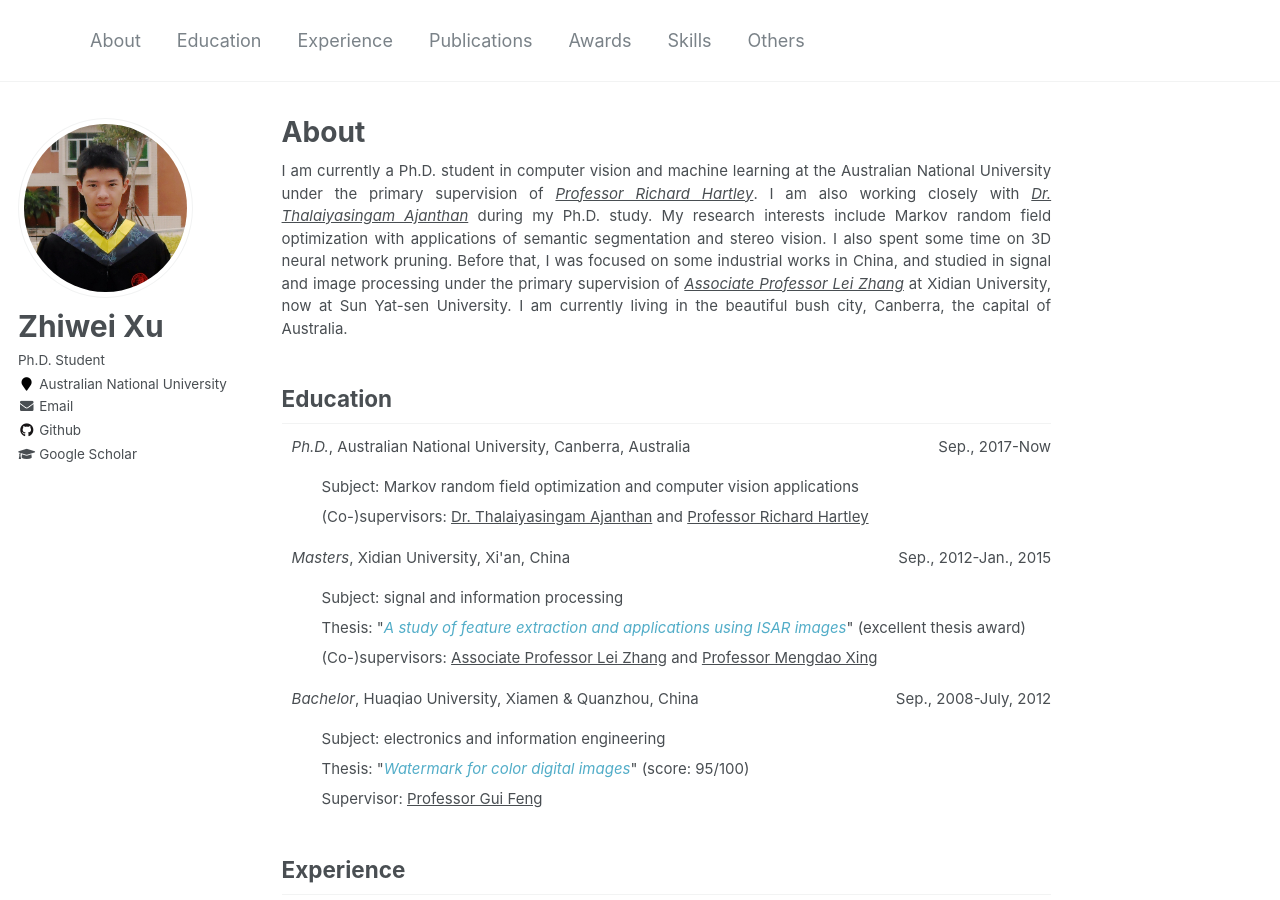
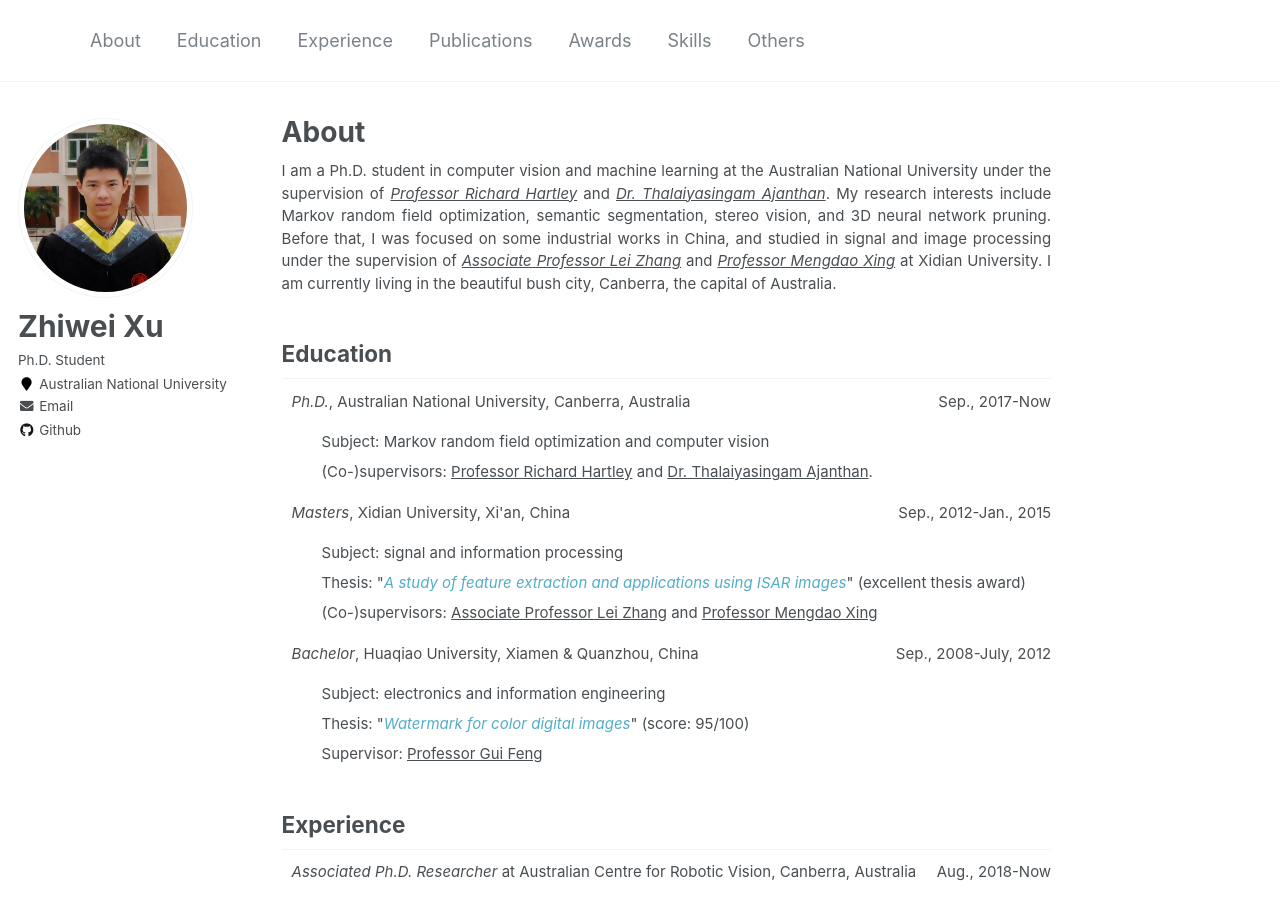
Before and after one commit to zwxu064/zwxu064.github.io, a Jekyll site: the page built from _pages/about.html, in a window 1280 px wide and 900 px high. Built offline with Jekyll 4.4.1, drawn with Linux system fonts in a browser that asks for light colours.

Commit message:
Changing profile

```diff
--- a/_config.yml
+++ b/_config.yml
@@ -86,9 +86,9 @@ author:
   location         : "Australian National University"
   employer         :
   pubmed           :
-  googlescholar    : "https://scholar.google.com/citations?user=jFZrrs0AAAAJ&hl=en&authuser=1"
+  googlescholar    :
   email            : zhiwei.xu{at}anu.edu.au
-  researchgate     :  # example: "https://www.researchgate.net/profile/yourprofile"
+  researchgate     : # example: "https://www.researchgate.net/profile/yourprofile"
   uri              :
   bitbucket        :
   codepen          :
--- a/_pages/about.html
+++ b/_pages/about.html
@@ -8,15 +8,15 @@ redirect_from:
   - /about.md
 ---
 
-<p> I am currently a Ph.D. student in computer vision and machine learning at the Australian National University under the primary supervision of <a style="color: inherit; text-decoration: underline;" href="http://users.cecs.anu.edu.au/~hartley/" target="_blank"><i>Professor Richard Hartley</i></a>. I am also working closely with <a style="color: inherit; text-decoration: underline;" href="https://tajanthan.github.io/" target="_blank"><i>Dr. Thalaiyasingam Ajanthan</i></a> during my Ph.D. study. My research interests include Markov random field optimization with applications of semantic segmentation and stereo vision. I also spent some time on 3D neural network pruning. Before that, I was focused on some industrial works in China, and studied in signal and image processing under the primary supervision of <a style="color: inherit; text-decoration: underline;" href="https://web.xidian.edu.cn/zhanglei/" target="_blank"><i>Associate Professor Lei Zhang</i></a> at Xidian University, now at Sun Yat-sen University. I am currently living in the beautiful bush city, Canberra, the capital of Australia.</p>
+<p> I am a Ph.D. student in computer vision and machine learning at the Australian National University under the supervision of <a style="color: inherit; text-decoration: underline;" href="http://users.cecs.anu.edu.au/~hartley/" target="_blank"><i>Professor Richard Hartley</i></a> and <a style="color: inherit; text-decoration: underline;" href="https://tajanthan.github.io/" target="_blank"><i>Dr. Thalaiyasingam Ajanthan</i></a>. My research interests include Markov random field optimization, semantic segmentation, stereo vision, and 3D neural network pruning. Before that, I was focused on some industrial works in China, and studied in signal and image processing under the supervision of <a style="color: inherit; text-decoration: underline;" href="https://web.xidian.edu.cn/zhanglei/" target="_blank"><i>Associate Professor Lei Zhang</i></a> and  <a style="color: inherit; text-decoration: underline;" href="https://web.xidian.edu.cn/mdxing/" target="_blank"><i>Professor Mengdao Xing</i></a> at Xidian University. I am currently living in the beautiful bush city, Canberra, the capital of Australia.</p>
 
 <h2 id="education">Education</h2>
 <div class="alignlefttab"><i>Ph.D.</i>, Australian National University, Canberra, Australia</div>
 <div class="alignright">Sep., 2017-Now</div>
 <div style="clear: both;"></div>
 <ul style="list-style-type:none;">
-  <li>Subject: Markov random field optimization and computer vision applications
-  <li>(Co-)supervisors: <a style="color: inherit; text-decoration: underline;" href="https://tajanthan.github.io/" target="_blank">Dr. Thalaiyasingam Ajanthan</a> and <a style="color: inherit; text-decoration: underline;"  href="http://users.cecs.anu.edu.au/~hartley/" target="_blank">Professor Richard Hartley</a>
+  <li>Subject: Markov random field optimization and computer vision
+  <li>(Co-)supervisors: <a style="color: inherit; text-decoration: underline;"  href="http://users.cecs.anu.edu.au/~hartley/" target="_blank">Professor Richard Hartley</a> and <a style="color: inherit; text-decoration: underline;" href="https://tajanthan.github.io/" target="_blank">Dr. Thalaiyasingam Ajanthan</a>.
 </ul>
 
 <div class="alignlefttab"><i>Masters</i>, Xidian University, Xi'an, China</div>
@@ -94,7 +94,7 @@ redirect_from:
   <li><div>RANP: resource aware neuron pruning at initialization for 3D CNNs</div>
       <div><strong>Zhiwei Xu</strong>, Thalaiyasingam Ajanthan, Vibhav Vineet, and Richard Hartley</div>
       <div><i>8th International Conference on 3D Vision</i>, Virtual Fukuoka, Japan, 2020 (<i style="color:red">Oral</i>)</div>
-      <div>[<a href="./files/RANP.pdf" target="_blank">paper</a>][<a href="https://arxiv.org/abs/2010.02488" target="_blank">arXiv</a>][<a href="https://www.youtube.com/watch?v=KadydhOJnBE&t=71s" target="_blank">teaser video</a>][<a href="https://3dv20vconf.cvg.ait.kyushu-u.ac.jp/poster_281.html" target="_blank">full video</a>][<a href="https://bn1302files.storage.live.com/y4mWIjIxN9_5CKv26bp4qUefzUNf0gCtJp_7g5OwkXe9JoVyKO-AvkGHnkp4oH4DXiJOsjwvjOl5Fy55eF4umP-BPDw6IRqEDrdL-eLQF9P1EJJM6XrWsbHECHTMb_85DMCIappEaVgmkQIIIUbfQiKp7utp_IWM9nR_KtYul_c8zfj5lYkyPG-9mGz-hml-Nbh?width=10368&height=6912&cropmode=none" target="_blank">poster</a>][<a href="https://github.com/zwxu064/RANP.git" target="_blank">code</a>](<a href="./files/3DV2020_best_student_paper.pdf" target="_blank" style="color:#FF0000;"><i>Best Student Paper Award</i></a>)</div>
+      <div>[<a href="./files/RANP.pdf" target="_blank">paper</a>][<a href="https://arxiv.org/abs/2010.02488" target="_blank">arXiv</a>][<a href="https://www.youtube.com/watch?v=KadydhOJnBE&t=71s" target="_blank">teaser video</a>][<a href="https://3dv20vconf.cvg.ait.kyushu-u.ac.jp/poster_281.html" target="_blank">full video</a>][<a href="https://bn1302files.storage.live.com/y4mWIjIxN9_5CKv26bp4qUefzUNf0gCtJp_7g5OwkXe9JoVyKO-AvkGHnkp4oH4DXiJOsjwvjOl5Fy55eF4umP-BPDw6IRqEDrdL-eLQF9P1EJJM6XrWsbHECHTMb_85DMCIappEaVgmkQIIIUbfQiKp7utp_IWM9nR_KtYul_c8zfj5lYkyPG-9mGz-hml-Nbh?width=10368&height=6912&cropmode=none" target="_blank">poster</a>][<a href="https://github.com/zwxu064/RANP.git" target="_blank">code</a>][<a href="./files/3DV2020_best_student_paper.pdf"  target="_blank" style="color:#FF0000;"><i>Best Student Paper Award</i></a>]</div>
   </li>
 
   <li><div>Fast and differentiable message passing on pairwise Markov random fields</div>
```
